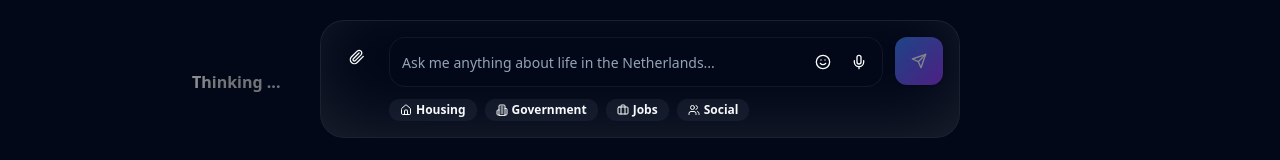
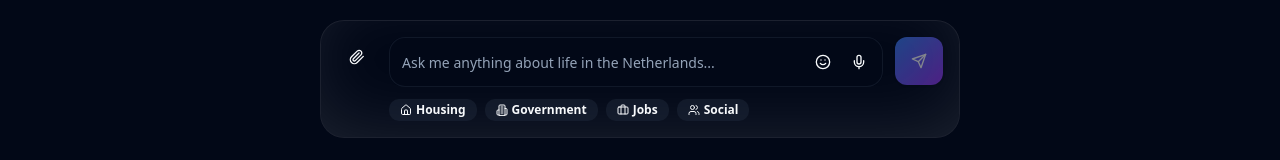
Before and after one commit to ali-melllo/doris, a Next.js app: page /chat in a window 1280 px wide. Shown: the part 646-806 px from the top of the page. Built offline with nearby package versions, Linux system fonts and the light colour scheme.

Commit message:
typing fix

```diff
--- a/src/app/chat/page.tsx
+++ b/src/app/chat/page.tsx
@@ -6,50 +6,22 @@ import { motion, AnimatePresence } from "framer-motion"
 import {
   Send,
   Mic,
-  Bot,
-  User,
   Smile,
   Paperclip,
-  MoreVertical,
   Home,
   Building2,
   Briefcase,
   Users,
-  Clock,
 } from "lucide-react"
 import { Button } from "@/components/ui/button"
 import { Input } from "@/components/ui/input"
-import { Card, CardContent } from "@/components/ui/card"
-import { Avatar, AvatarFallback } from "@/components/ui/avatar"
+import { Card } from "@/components/ui/card"
 import { Badge } from "@/components/ui/badge"
 import { ScrollArea } from "@/components/ui/scroll-area"
-import { Separator } from "@/components/ui/separator"
-import { ModeToggle } from "@/components/mode-toggle"
 import { cn } from "@/lib/utils"
 import { TypingAnimation } from "@/components/magicui/text-animation"
-import Image from "next/image"
 import MessengerIcon from "@/components/icons/messenger-icon"
 import { AnimatedShinyText } from "@/components/magicui/animated-shiny-text"
-
-
-const fadeInUp = {
-  initial: { opacity: 0, y: 20 },
-  animate: { opacity: 1, y: 0 },
-  exit: { opacity: 0, y: -20 },
-  transition: { duration: 0.3 },
-}
-
-const slideIn = {
-  initial: { opacity: 0, x: 20 },
-  animate: { opacity: 1, x: 0 },
-  transition: { duration: 0.4 },
-}
-
-const slideInLeft = {
-  initial: { opacity: 0, x: -20 },
-  animate: { opacity: 1, x: 0 },
-  transition: { duration: 0.4 },
-}
 
 type Message = {
   role: "assistant" | "user";
@@ -180,7 +152,7 @@ export default function ChatPage() {
 
               {/* Enhanced Typing Indicator */}
               <AnimatePresence>
-                {!isTyping && (
+                {isTyping && (
                   <motion.div
                     initial={{ opacity: 0 }}
                     animate={{ opacity: 1 }}
```
